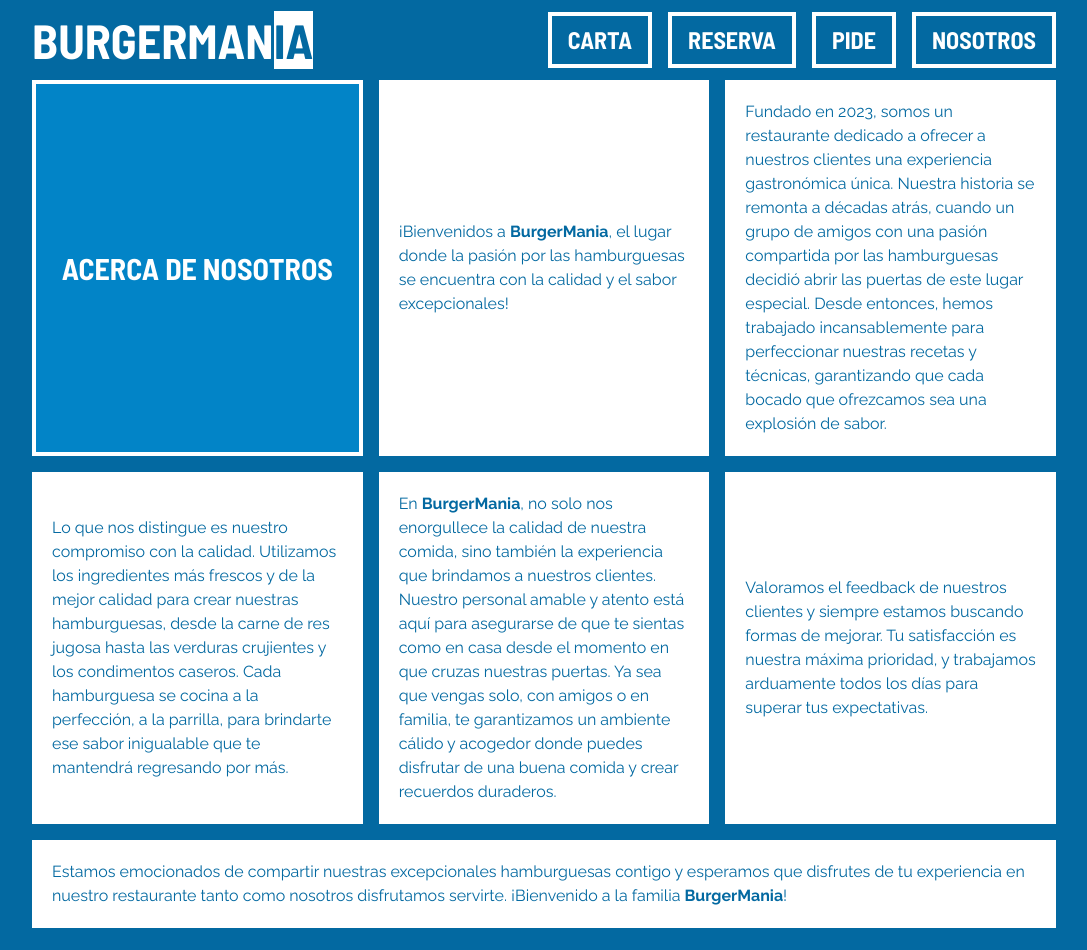
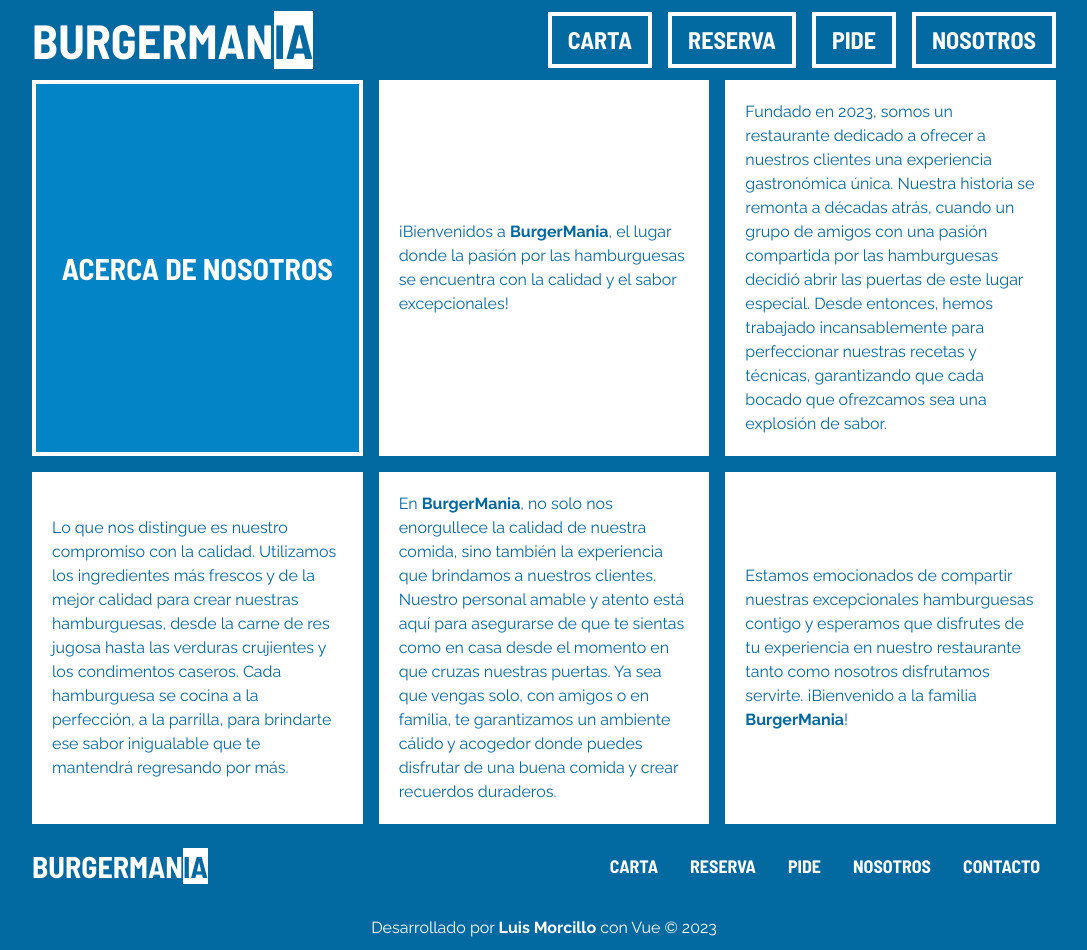
Before and after one commit to molul/burgermania_vue, a Vue app: page /nosotros in a window 1280 px wide. Shown: the top 950 px of the page, without its empty margins (96-1183 px from the left). Built offline with nearby package versions, Linux system fonts and the light colour scheme.

Commit message:
Nosotros updated

```diff
--- a/src/views/NosotrosView.vue
+++ b/src/views/NosotrosView.vue
@@ -31,15 +31,6 @@
 
 			<div class="border-4 border-white bg-white text-sky-700 p-4  text-left  flex items-center">
 				<div>
-					Valoramos el feedback de nuestros clientes y siempre estamos buscando formas de mejorar. Tu satisfacción es nuestra máxima prioridad, y trabajamos arduamente todos los días para superar tus expectativas.
-				</div>
-			</div>
-		</div>
-
-
-		<div class="">
-			<div class="border-4 border-white bg-white text-sky-700 p-4  text-left flex items-center">
-				<div>
 					Estamos emocionados de compartir nuestras excepcionales hamburguesas contigo y esperamos que disfrutes de tu experiencia en nuestro restaurante tanto como nosotros disfrutamos servirte. ¡Bienvenido a la familia <span class="font-bold">BurgerMania</span>!
 				</div>
 			</div>
```
